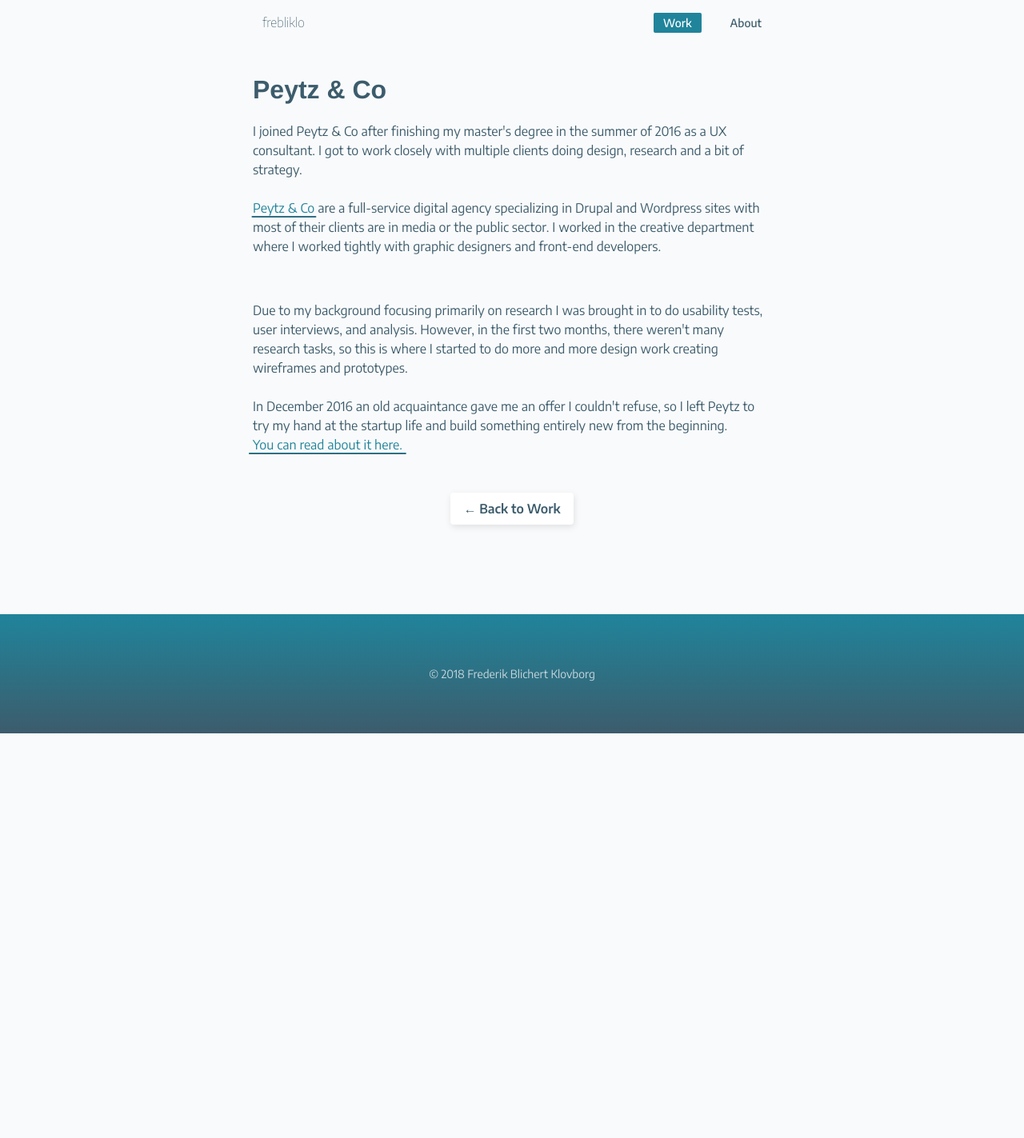
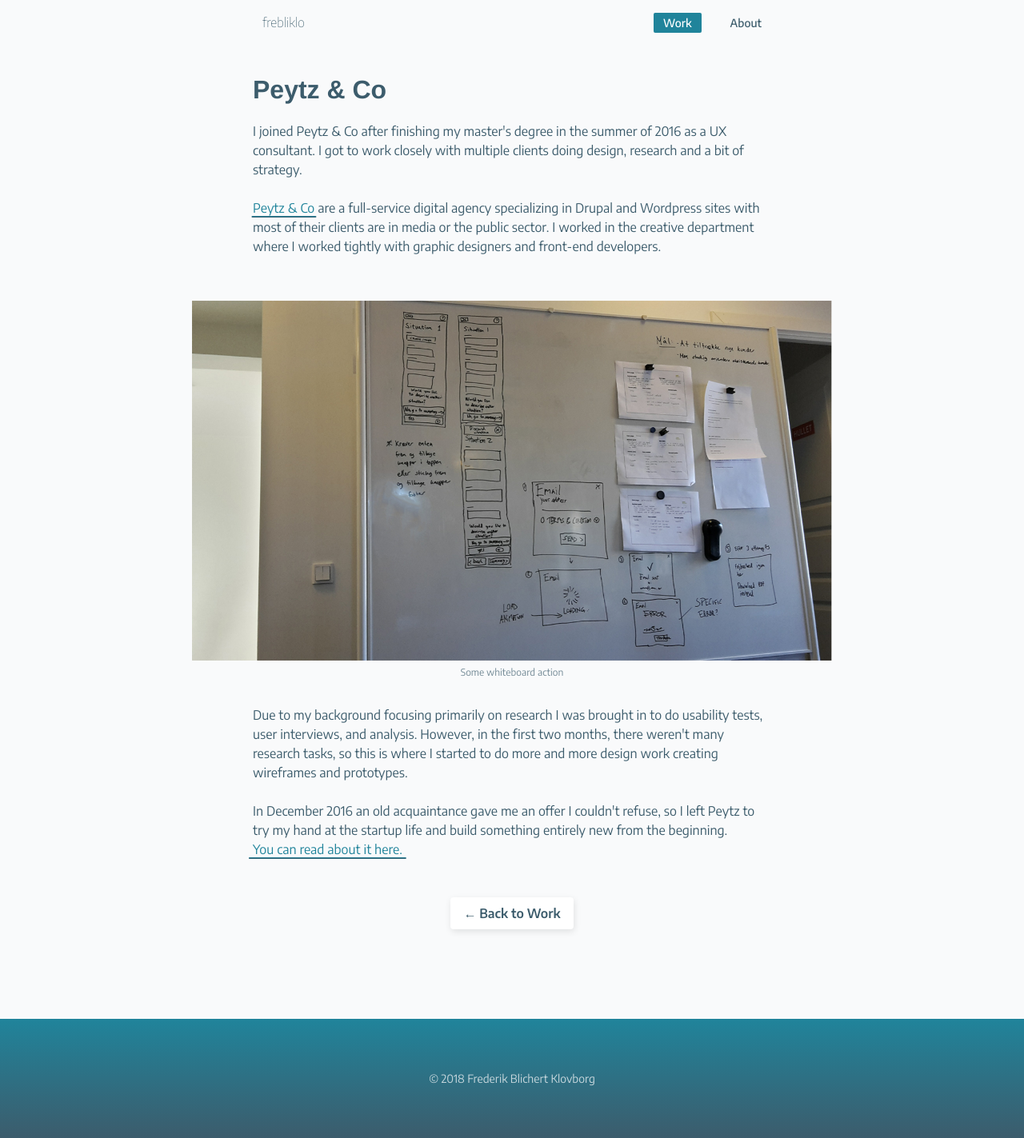
Before and after one commit to frebliklo/frebliklo.github.io, a Jekyll site: the page built from work/peytz/index.html, in a window 1280 px wide. Shown: the whole page at 80% size. Built offline with Jekyll 4.4.1, drawn with Linux system fonts in a browser that asks for light colours; some web fonts are replaced; before the commit the page ends 917 px from its top, so only the background shows below that.

Commit message:
peytz-img

```diff
--- /dev/null
+++ b/assets/_scss/_layout/_work-peytz.scss
@@ -0,0 +1,13 @@
+.work-peytz {
+
+  &__img {
+    width: 100%;
+    max-width: 80rem;
+
+    & img {
+      width:100%;
+    }
+
+  }
+
+}
--- a/assets/css/main.scss
+++ b/assets/css/main.scss
@@ -24,3 +24,4 @@
 @import '_layout/index';
 @import '_layout/nav';
 @import '_layout/work-cc';
+@import '_layout/work-peytz';
--- a/work/peytz/index.html
+++ b/work/peytz/index.html
@@ -16,6 +16,15 @@
         </div>
       </header>
 
+      <div class="container">
+        <div class="work-peytz__img">
+          <figure>
+            <img src="{{ site.baseurl }}/assets/img/whiteboard@2x.jpg" alt="Whiteboard design">
+            <figcaption>Some whiteboard action</figcaption>
+          </figure>
+        </div>
+      </div>
+
       <section class="container">
         <div class="row">
           <div class="col-2">
```
Also changed, not shown: assets/img/whiteboard.jpg (added), assets/img/whiteboard@2x.jpg (added).
